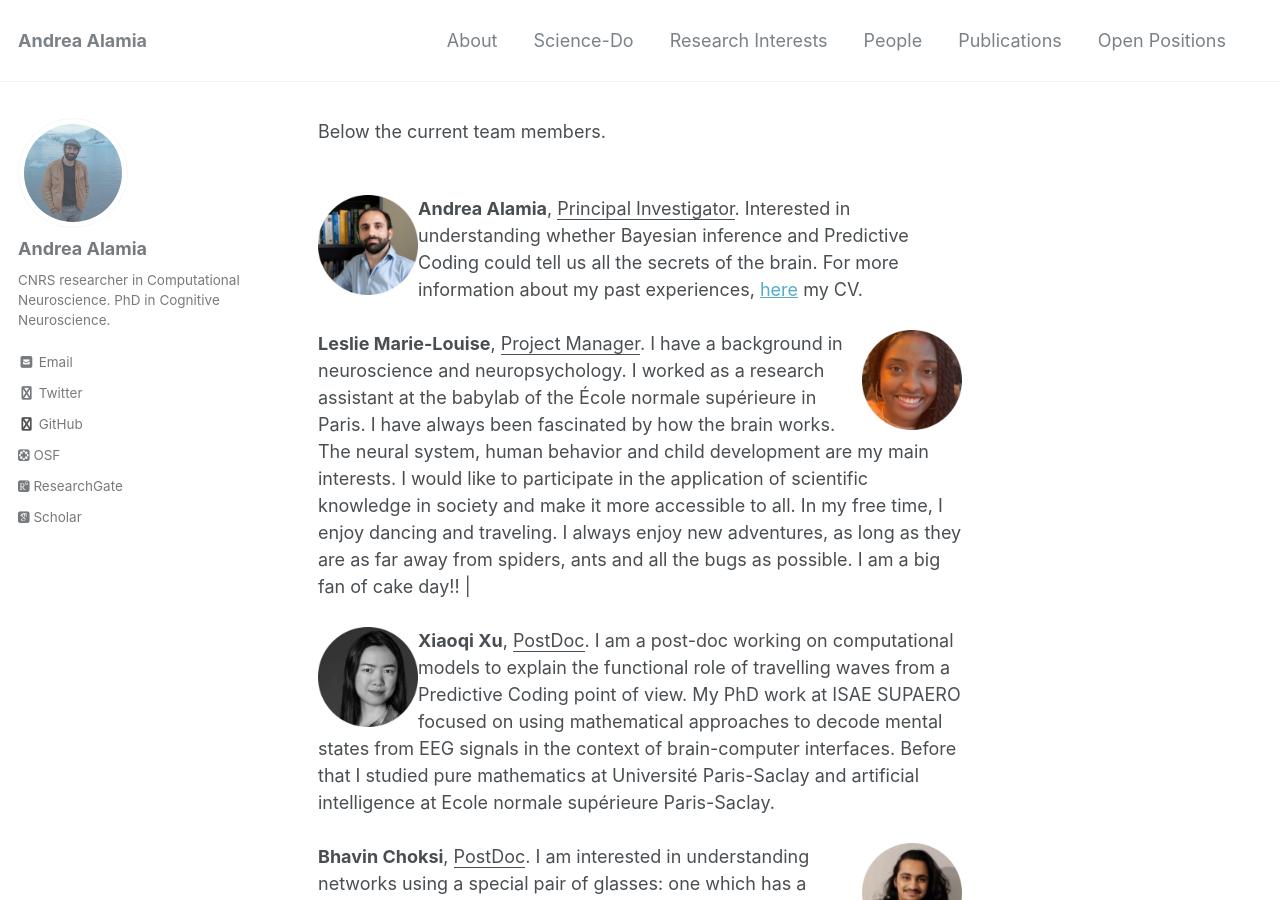
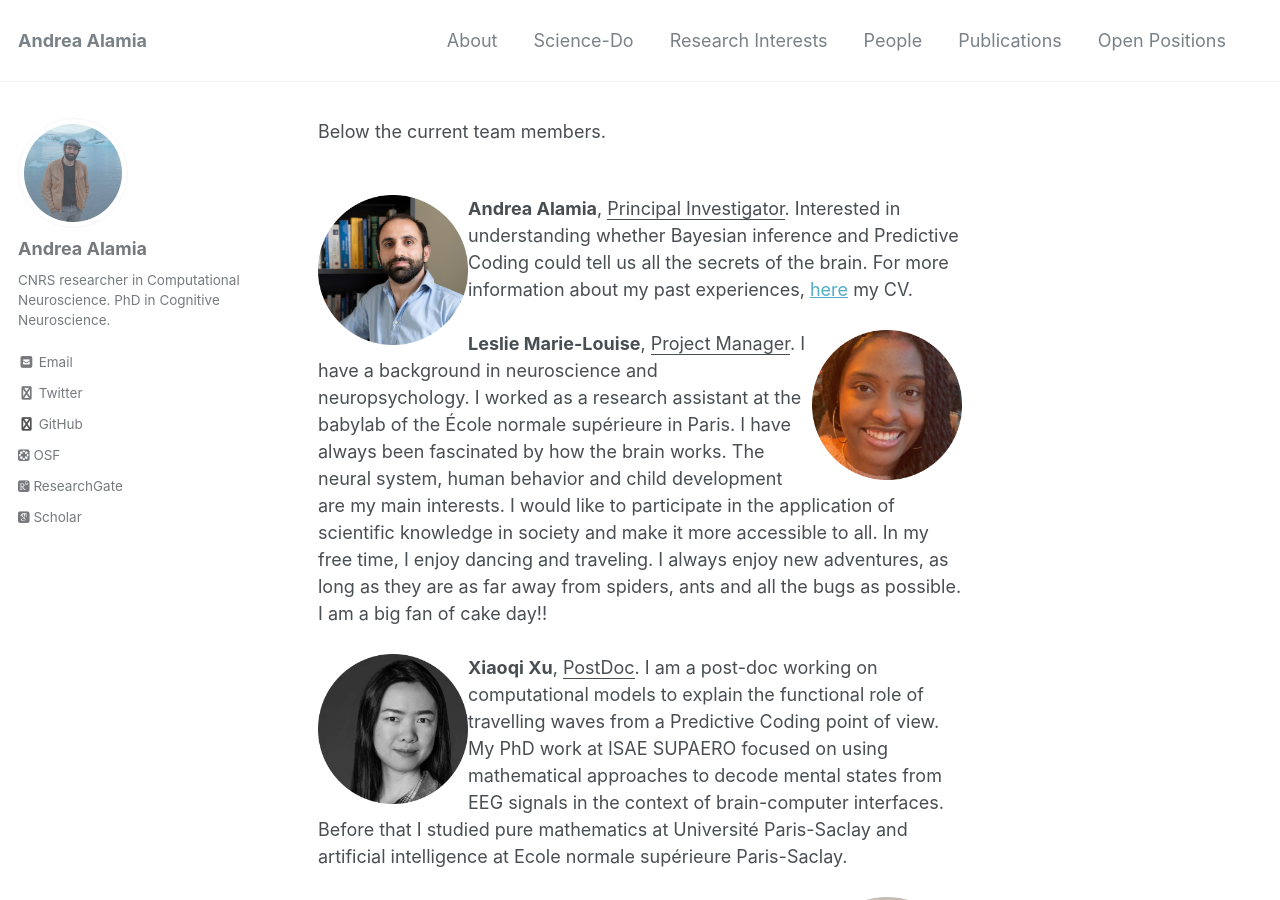
Before and after one commit to artipago/artipago.github.io, a Jekyll site: the page built from _pages/People.md, in a window 1280 px wide and 900 px high. Built offline with Jekyll 4.4.1, drawn with Linux system fonts in a browser that asks for light colours; nearby versions of some CDN libraries; some web fonts are replaced; library files that are not in the unit come from our copies; some of the changed text lies outside the part shown.

Commit message:
Update People.md

```diff
--- a/_pages/People.md
+++ b/_pages/People.md
@@ -9,11 +9,11 @@ has_children: true
 Below the current team members. <br>
 <br>
 
-<img style="float: left;" src="/assets/images/alamiaRound.png" alt="People"  width="100" height="100">  **Andrea Alamia**, <ins>Principal Investigator</ins>. Interested in understanding whether Bayesian inference and Predictive Coding could tell us all the secrets of the brain. For more information about my past experiences, [here](/CV.md) my CV.   <br>
+<img style="float: left;" src="/assets/images/AlamiaRound.png" alt="People"  width="150" height="150">  **Andrea Alamia**, <ins>Principal Investigator</ins>. Interested in understanding whether Bayesian inference and Predictive Coding could tell us all the secrets of the brain. For more information about my past experiences, [here](/CV.md) my CV.   <br>
 <br>
-<img style="float: right;" src="/assets/images/LeslieRound.png" alt="People"  width="100" height="100">  **Leslie Marie-Louise**, <ins>Project Manager</ins>.
-I have a background in neuroscience and neuropsychology. I worked as a research assistant at the babylab of the École normale supérieure in Paris. I have always been fascinated by how the brain works. The neural system, human behavior and child development are my main interests. I would like to participate in the application of scientific knowledge in society and make it more accessible to all. In my free time, I enjoy dancing and traveling. I always enjoy new adventures, as long as they are as far away from spiders, ants and all the bugs as possible. I am a big fan of cake day!! | <br>
+<img style="float: right;" src="/assets/images/LeslieRound.png" alt="People"  width="150" height="150">  **Leslie Marie-Louise**, <ins>Project Manager</ins>.
+I have a background in neuroscience and neuropsychology. I worked as a research assistant at the babylab of the École normale supérieure in Paris. I have always been fascinated by how the brain works. The neural system, human behavior and child development are my main interests. I would like to participate in the application of scientific knowledge in society and make it more accessible to all. In my free time, I enjoy dancing and traveling. I always enjoy new adventures, as long as they are as far away from spiders, ants and all the bugs as possible. I am a big fan of cake day!!  <br>
 <br>
-<img style="float: left;" src="/assets/images/XiaoqiRound.png" alt="People"  width="100" height="100">  **Xiaoqi Xu**, <ins>PostDoc</ins>. I am a post-doc working on computational models to explain the functional role of travelling waves from a Predictive Coding point of view. My PhD work at ISAE SUPAERO focused on using mathematical approaches to decode mental states from EEG signals in the context of brain-computer interfaces. Before that I studied pure mathematics at Université Paris-Saclay and artificial intelligence at Ecole normale supérieure Paris-Saclay. <br>
+<img style="float: left;" src="/assets/images/XiaoqiRound.png" alt="People"  width="150" height="150">  **Xiaoqi Xu**, <ins>PostDoc</ins>. I am a post-doc working on computational models to explain the functional role of travelling waves from a Predictive Coding point of view. My PhD work at ISAE SUPAERO focused on using mathematical approaches to decode mental states from EEG signals in the context of brain-computer interfaces. Before that I studied pure mathematics at Université Paris-Saclay and artificial intelligence at Ecole normale supérieure Paris-Saclay. <br>
 <br>
-<img style="float: right;" src="/assets/images/BhavinRound.png" alt="People"  width="100" height="100">  **Bhavin Choksi**, <ins>PostDoc</ins>. I am interested in understanding networks using a special pair of glasses: one which has a machine learning lens on one and neuroscience on the other. Specifically, I am interested in building networks that are more biological and in turn using them and their properties to get a peek into the human brain.  In my free time, I am just trying to wrap my head around the fact that cheese can also be eaten as a dessert. | <br>
+<img style="float: right;" src="/assets/images/BhavinRound.png" alt="People"  width="150" height="150">  **Bhavin Choksi**, <ins>PostDoc</ins>. I am interested in understanding networks using a special pair of glasses: one which has a machine learning lens on one and neuroscience on the other. Specifically, I am interested in building networks that are more biological and in turn using them and their properties to get a peek into the human brain.  In my free time, I am just trying to wrap my head around the fact that cheese can also be eaten as a dessert. <br>
```
